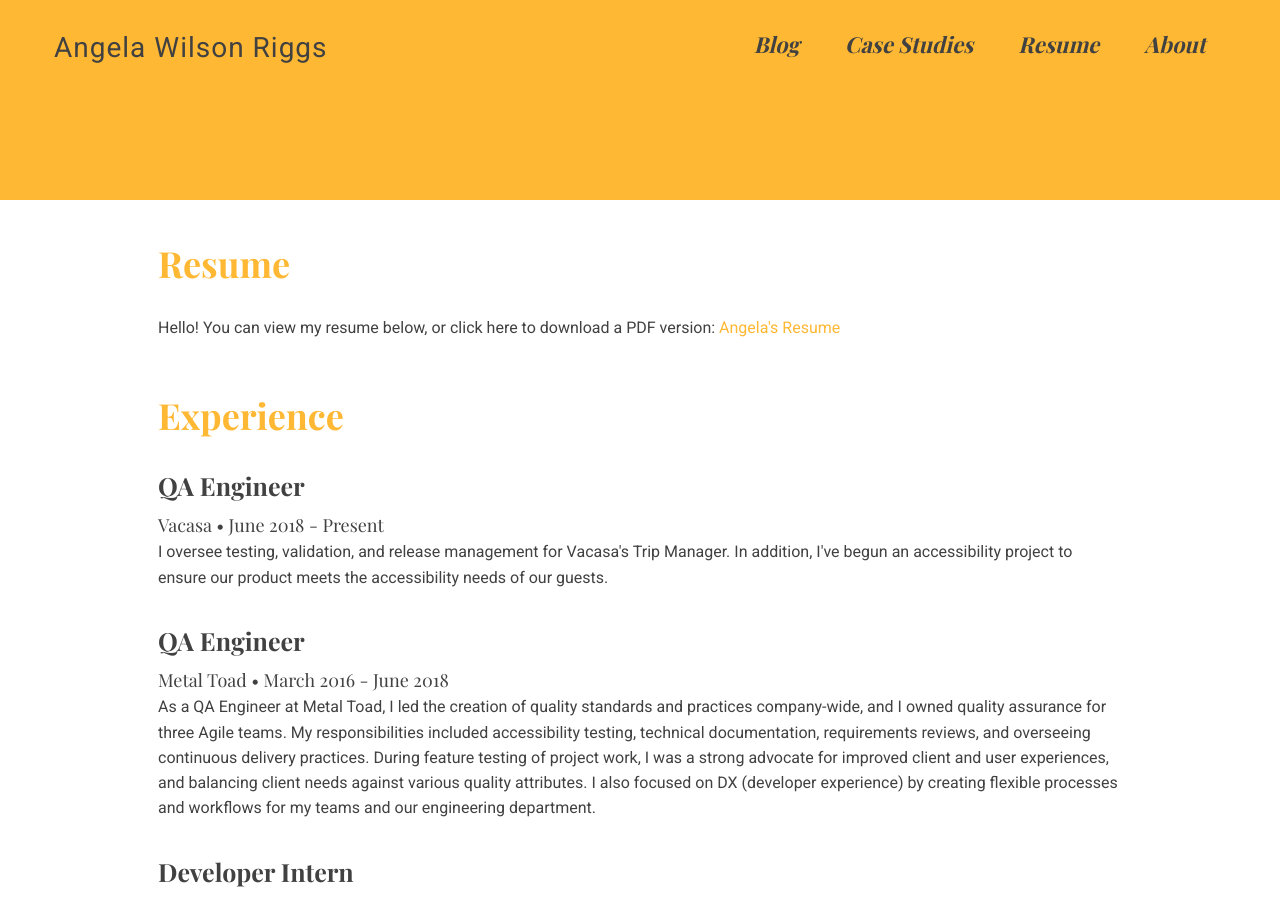
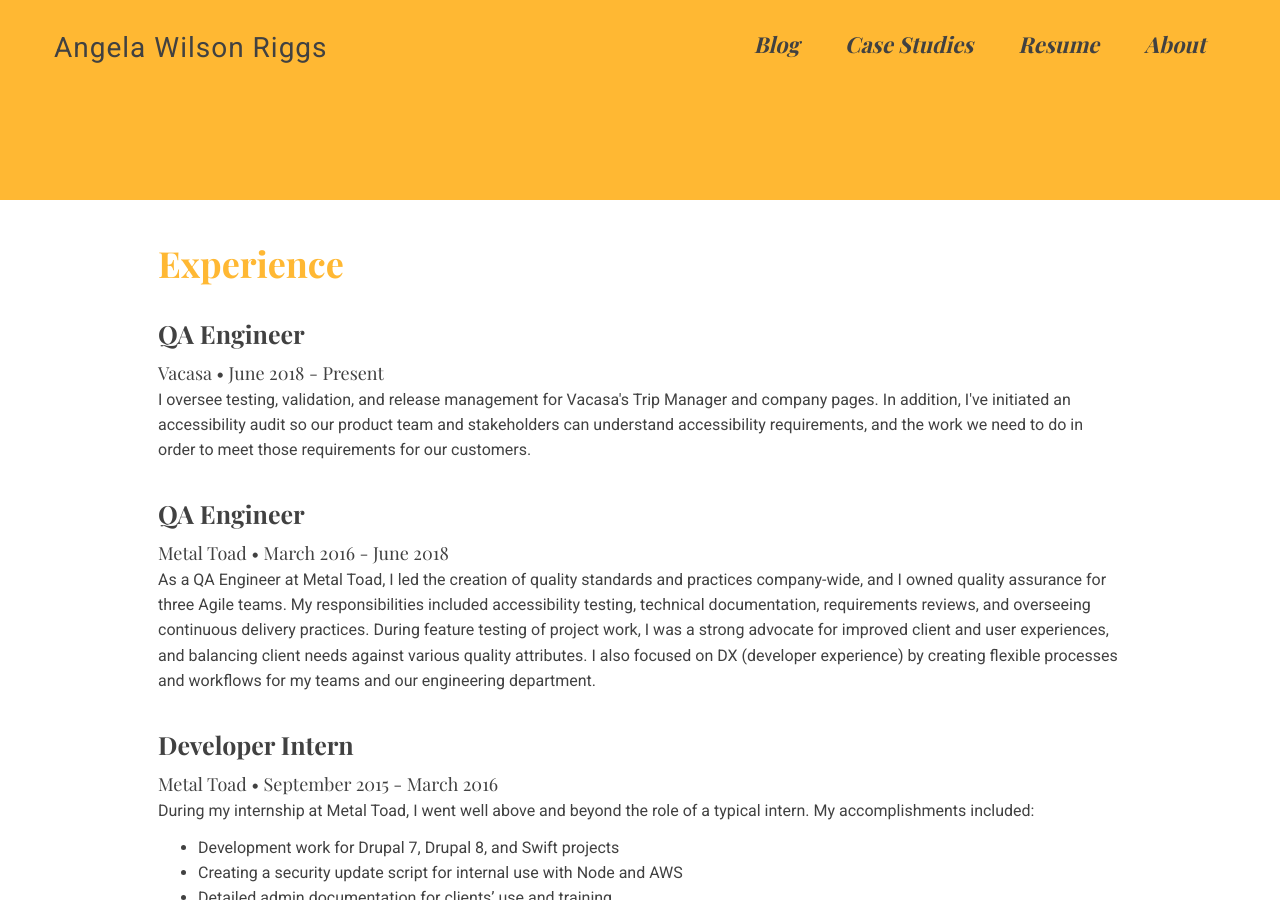
Before and after one commit to angelariggs/angelariggs.github.io, a Jekyll site: the page built from resume.md, in a window 1280 px wide and 900 px high. Built offline with Jekyll 4.4.1, drawn with Linux system fonts in a browser that asks for light colours; some web fonts are replaced; some of the changed text lies outside the part shown.

Commit message:
updated publications & talks; removed pdf resume for now; tweaked vacasa section

```diff
--- a/resume.md
+++ b/resume.md
@@ -1,20 +1,20 @@
 ---
 layout: page
-title: Resume
+title:
 permalink: /resume
 ---
 
-<div>
+<!-- <div>
 	<p>Hello! You can view my resume below, or click here to download a PDF version:
 <a class='res-link' href="/angela-riggs-resume.pdf" target="_blank">Angela's Resume</a></p>
-</div>
+</div> -->
 
 <div>
 	<h1 class="res-sec-title">Experience</h1>
 
 	<h2 class="res-h2">QA Engineer</h2>
 	<h3 class="res-h3">Vacasa • June 2018 - Present</h3>
-	<p>I oversee testing, validation, and release management for Vacasa's Trip Manager. In addition, I've begun an accessibility project to ensure our product meets the accessibility needs of our guests.</p>
+	<p>I oversee testing, validation, and release management for Vacasa's Trip Manager and company pages. In addition, I've initiated an accessibility audit so our product team and stakeholders can understand accessibility requirements, and the work we need to do in order to meet those requirements for our customers.</p>
 
 	<h2 class="res-h2">QA Engineer</h2>
 	<h3 class="res-h3">Metal Toad • March 2016 - June 2018</h3>
@@ -94,9 +94,11 @@
 
 	<h2 class="res-h2">Creating a Culture of Quality Assurance</h2>
 	<h3 class="res-h3"> TestBash San Francisco (Upcoming: 11/2018)</h3>
+	<h3 class="res-h3"><a href="https://www.ministryoftesting.com/events/testbash-san-francisco-2018#creating-a-culture-of-quality-assurance">https://www.ministryoftesting.com/events/testbash-san-francisco-2018#creating-a-culture-of-quality-assurance</a></h3>
 
 	<h2 class="res-h2">Automated Visual Regression Testing with BackstopJS</h2>
 	<h3 class="res-h3">Pacific Northwest Software Quality Conference (Upcoming: 10/2018)</h3>
+	<h3 class="res-h3"><a href="https://www.pnsqc.org/automated-visual-regression-testing-with-backstopjs">https://www.pnsqc.org/automated-visual-regression-testing-with-backstopjs</a></h3>
 
 	<h2 class="res-h2">Career & Technical Panel</h2>
 	<h3 class="res-h3">Women Who Code Portland</h3>
@@ -105,11 +107,10 @@
 	<h3 class="res-h3">Typescript PDX</h3>
 	<h3 class="res-h3"><a href="https://speakerdeck.com/angelariggs/accept-acceptance-testing-no-exceptions">https://speakerdeck.com/angelariggs/accept-acceptance-testing-no-exceptions</a></h3>
 
-	<h2 class="res-h2">The Many Hats of Quality Assurance Engineers</h2>
-	<h3 class="res-h3"><a href="https://www.metaltoad.com/blog/many-hats-quality-assurance-engineers-tester">https://www.metaltoad.com/blog/many-hats-quality-assurance-engineers-tester</a></h3>
+	<h2 class="res-h2">The 3 Hats of QA Engineers: How to Wear Them Well</h2>
+	<h3 class="res-h3">Published in TechBeacon</h3>
+	<h3 class="res-h3"><a href="https://techbeacon.com/3-hats-qa-engineers-how-wear-them-well">https://techbeacon.com/3-hats-qa-engineers-how-wear-them-well</a></h3>
 
-	<h2 class="res-h2">Using Serverless Config to Deploy an AWS CloudWatch Dashboard</h2>
-	<h3 class="res-h3"><a href="http://angelariggs.github.io/blog/using-serverless-config-deploy-aws-cloudwatch-dashboard">http://angelariggs.github.io/blog/using-serverless-config-deploy-aws-cloudwatch-dashboard</a></h3>
 </div>
 
 <div>
```
